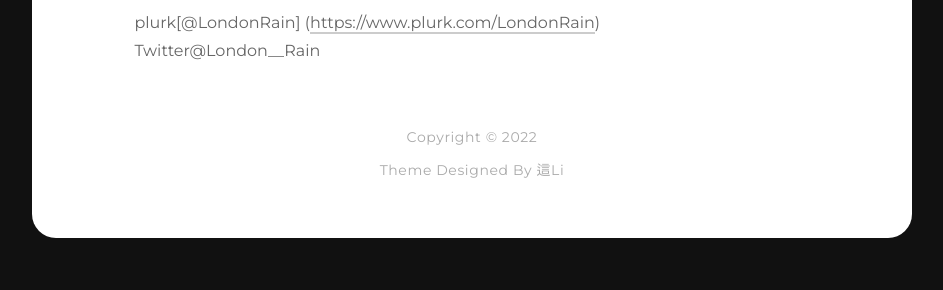
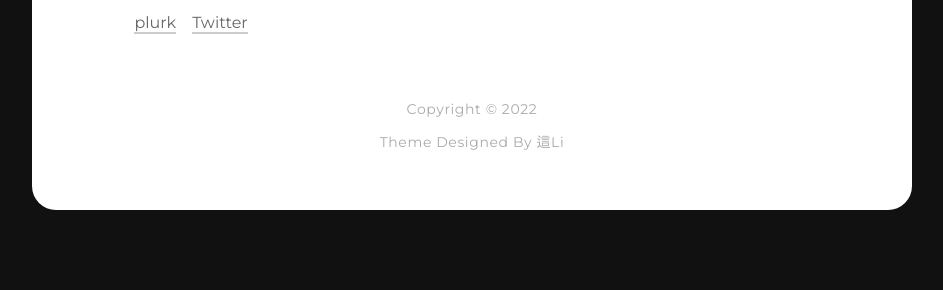
Before and after one commit to CarnCampbell/CarnCampbell.github.io, a plain HTML site: page about/index.html in a window 1280 px wide. Shown: the part 689-979 px from the top of the page, without its empty margins (168-1111 px from the left). After the commit the page ends 951 px from the top, so only its background shows below. Drawn offline with Linux system fonts and the light colour scheme.

Commit message:
Site updated: 2022-12-01 07:42:43

```diff
--- a/about/index.html
+++ b/about/index.html
@@ -38,7 +38,7 @@
     <div class="post-md">
         <h2 id="這是什麼"><a href="#這是什麼" class="headerlink" title="這是什麼"></a>這是什麼</h2><p>個人存文檔用的地方，大多是二創同人文，少數原創OC。<br>寫自己喜歡的。</p>
 <h2 id="CP傾向？"><a href="#CP傾向？" class="headerlink" title="CP傾向？"></a>CP傾向？</h2><p>左右通常固定但互動偏無差<br>全知讀者視角：眾獨<br>槍彈辯駁：最王</p>
-<h2 id="聯絡"><a href="#聯絡" class="headerlink" title="聯絡"></a>聯絡</h2><p>plurk[@LondonRain] (<a target="_blank" rel="noopener" href="https://www.plurk.com/LondonRain">https://www.plurk.com/LondonRain</a>)<br>Twitter@London__Rain</p>
+<h2 id="聯絡"><a href="#聯絡" class="headerlink" title="聯絡"></a>聯絡</h2><p><a target="_blank" rel="noopener" href="https://www.plurk.com/LondonRain">plurk</a>　<a target="_blank" rel="noopener" href="https://twitter.com/London__Rain">Twitter</a></p>
 
     </div>
 
```
